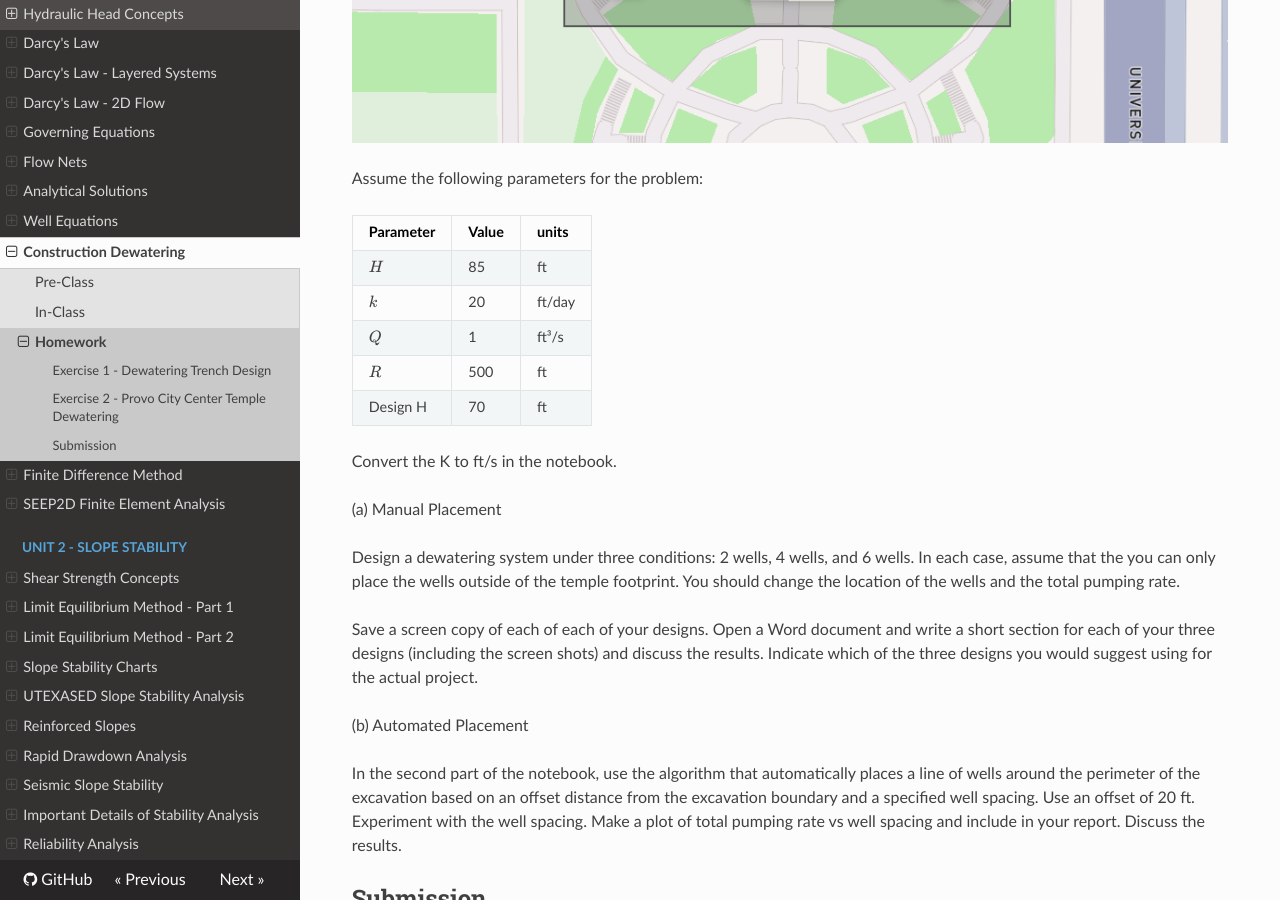
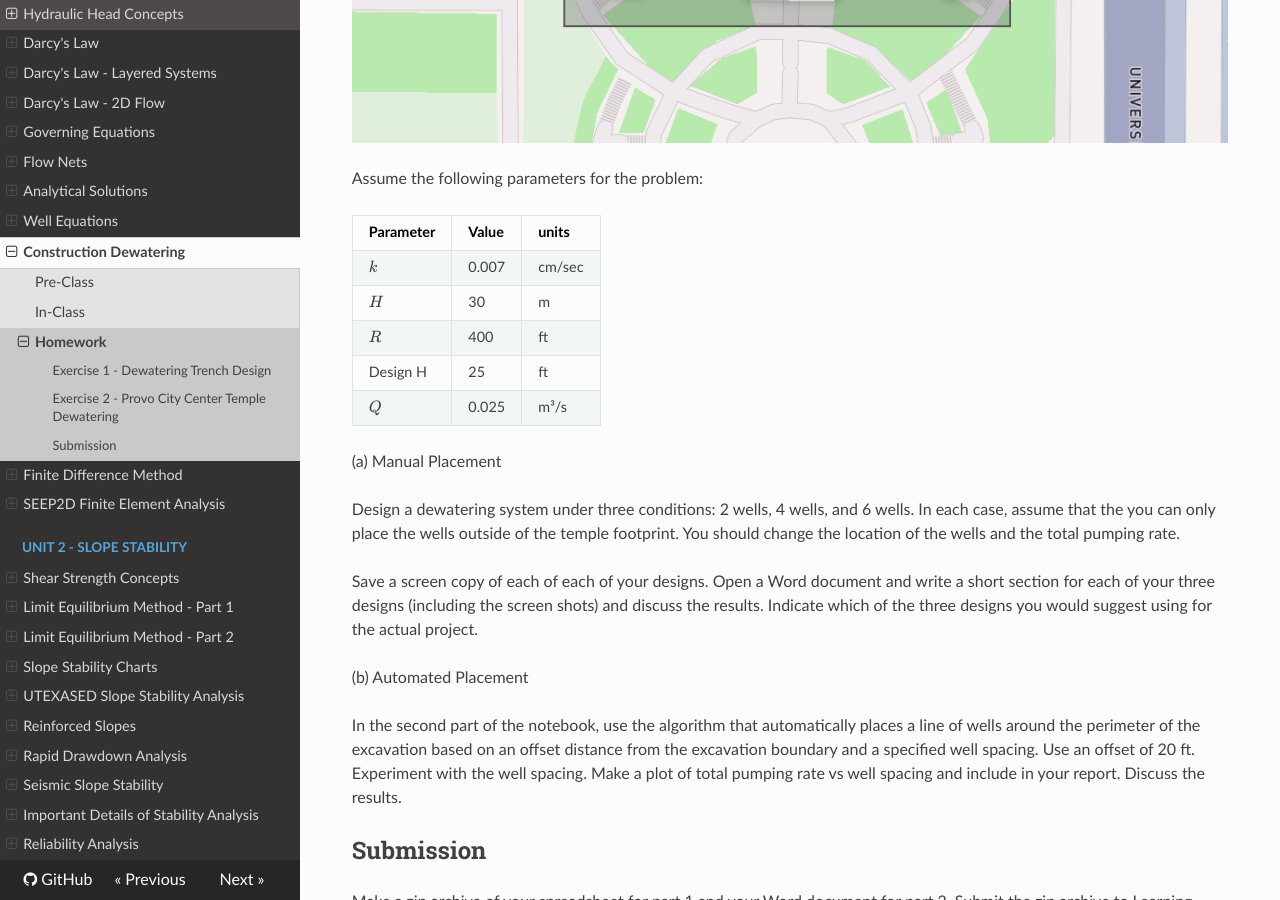
Before and after one commit to njones61/ce544, an MkDocs documentation site: the page built from docs/unit1/09_dewatering/dewatering_hw.md, in a window 1280 px wide and 900 px high, scrolled down 3396 px. Built offline with MkDocs 1.6.1, drawn with Linux system fonts in a browser that asks for light colours; nearby versions of some CDN libraries.

Commit message:
misc edits

```diff
--- a/docs/unit1/09_dewatering/dewatering_hw.md
+++ b/docs/unit1/09_dewatering/dewatering_hw.md
@@ -54,13 +54,12 @@ Assume the following parameters for the problem:
 
 | Parameter | Value | units  |
 |----------|-------|--------|
-| $H$      | 85    | ft     |
-| $k$      | 20    | ft/day |
-| $Q$      | 1     | ft³/s  |
-| $R$      | 500   | ft     |
-| Design H | 70    | ft     |
+| $k$      | 0.007 | cm/sec |
+| $H$      | 30    | m      |
+| $R$      | 400   | ft     |
+| Design H | 25    | ft     |
+| $Q$      | 0.025 | m³/s   |
 
-Convert the K to ft/s in the notebook.
 
 (a)  Manual Placement
 
```
Also changed, not shown: docs/unit1/09_dewatering/dewatering_class.md (+2 -2 lines).
